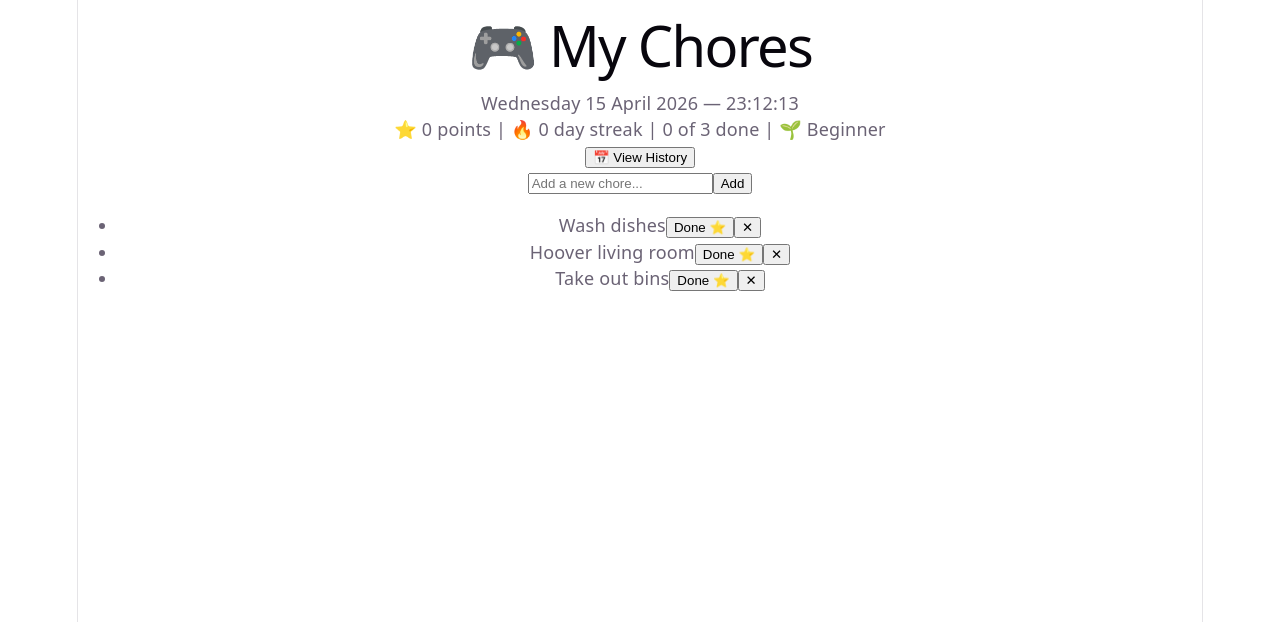
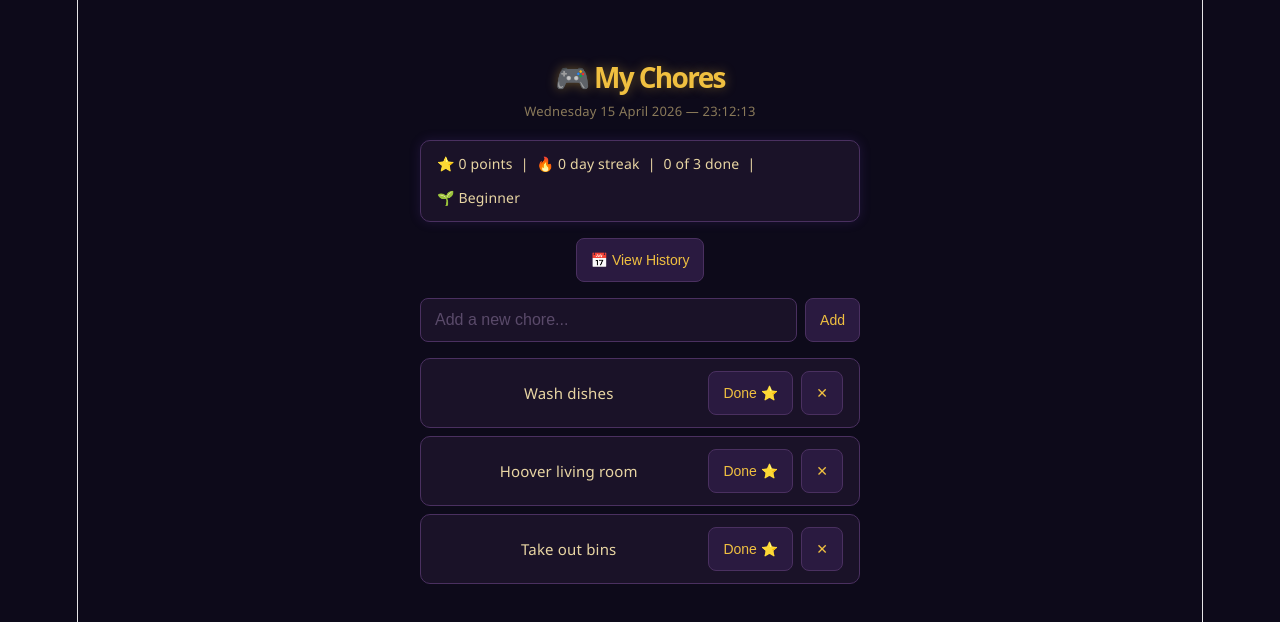
Before and after one commit to sajiduddin11/chore-gamified, a React (Vite) app: page / in a window 1280 px wide. Shown: the top 622 px of the page. Built offline with nearby package versions, Linux system fonts and the light colour scheme.

Commit message:
add RPG styling and effects

```diff
--- a/src/App.css
+++ b/src/App.css
@@ -1,184 +1,271 @@
-.counter {
+/* ---- Global Reset ---- */
+* {
+  margin: 0;
+  padding: 0;
+  box-sizing: border-box;
+}
+
+/* ---- Base Body ---- */
+/* deep dark purple background gives an RPG dungeon feel */
+body {
+  background-color: #0d0a1a;
+  color: #e8d5a3;
+  font-family: 'Segoe UI', sans-serif;
   font-size: 16px;
-  padding: 5px 10px;
-  border-radius: 5px;
-  color: var(--accent);
-  background: var(--accent-bg);
-  border: 2px solid transparent;
-  transition: border-color 0.3s;
-  margin-bottom: 24px;
+  min-height: 100vh;
+}
 
-  &:hover {
-    border-color: var(--accent-border);
+/* ---- Main Container ---- */
+/* centered layout, works on phone and desktop */
+.app {
+  max-width: 480px;
+  margin: 0 auto;
+  padding: 32px 20px;
+}
+
+/* ---- Headings ---- */
+/* gold colour with subtle glow to match RPG theme */
+h1 {
+  font-size: 28px;
+  font-weight: 700;
+  margin-bottom: 8px;
+  color: #f0c040;
+  text-shadow: 0 0 12px rgba(240, 192, 64, 0.4);
+}
+
+h2 {
+  font-size: 18px;
+  font-weight: 600;
+  margin-bottom: 8px;
+  color: #f0c040;
+}
+
+h3 {
+  font-size: 15px;
+  font-weight: 600;
+  margin-bottom: 8px;
+  color: #c9a84c;
+}
+
+/* ---- Date/Time Display ---- */
+.datetime {
+  font-size: 13px;
+  color: #8a7a5a;
+  margin-bottom: 16px;
+}
+
+/* ---- Stats Bar ---- */
+/* dark purple card with gold border for the RPG stats panel feel */
+.stats {
+  background-color: #1a1228;
+  border: 1px solid #4a3060;
+  border-radius: 10px;
+  padding: 10px 16px;
+  font-size: 14px;
+  color: #e8d5a3;
+  margin-bottom: 16px;
+  display: flex;
+  flex-wrap: wrap;
+  gap: 8px;
+  align-items: center;
+  box-shadow: 0 0 12px rgba(100, 60, 180, 0.2);
+}
+
+/* ---- Badges Section ---- */
+/* glowing purple card for earned badges */
+.badges {
+  background-color: #1a1228;
+  border: 1px solid #4a3060;
+  border-radius: 10px;
+  padding: 12px 16px;
+  margin-bottom: 16px;
+  display: flex;
+  flex-wrap: wrap;
+  gap: 8px;
+  align-items: center;
+  box-shadow: 0 0 12px rgba(100, 60, 180, 0.2);
+}
+
+/* individual badge pill with gold styling */
+.badge {
+  background-color: #2a1a40;
+  border: 1px solid #f0c040;
+  border-radius: 20px;
+  padding: 4px 12px;
+  font-size: 13px;
+  color: #f0c040;
+}
+
+/* ---- Badge Unlock Glow Animation ---- */
+/* pulses gold when a new badge is earned */
+@keyframes badgeGlow {
+  0% { box-shadow: 0 0 5px rgba(240, 192, 64, 0.3); }
+  50% { box-shadow: 0 0 20px rgba(240, 192, 64, 0.8); }
+  100% { box-shadow: 0 0 5px rgba(240, 192, 64, 0.3); }
+}
+
+.badge-new {
+  animation: badgeGlow 1.5s ease-in-out 3; /* glows 3 times when unlocked */
+}
+
+/* ---- Buttons ---- */
+/* dark purple with gold text, smooth press and hover effects */
+button {
+  background-color: #2a1a40;
+  color: #f0c040;
+  border: 1px solid #4a3060;
+  border-radius: 8px;
+  padding: 8px 14px;
+  font-size: 14px;
+  cursor: pointer;
+  transition: background-color 0.2s, box-shadow 0.2s, transform 0.1s;
+  min-height: 44px;
+  touch-action: manipulation;
+}
+
+button:hover {
+  background-color: #3a2a55;
+  box-shadow: 0 0 8px rgba(240, 192, 64, 0.3); /* gold glow on hover */
+}
+
+/* scales down when clicked so it feels like a real button press */
+button:active {
+  transform: scale(0.95);
+}
+
+/* ---- Add Chore Row ---- */
+.add-chore {
+  display: flex;
+  gap: 8px;
+  margin: 16px 0;
+}
+
+.add-chore input {
+  flex: 1;
+  background-color: #1a1228;
+  border: 1px solid #4a3060;
+  border-radius: 8px;
+  padding: 10px 14px;
+  color: #e8d5a3;
+  font-size: 16px; /* 16px prevents iOS auto zoom on input tap */
+  outline: none;
+  min-height: 44px;
+  transition: border-color 0.2s;
+}
+
+.add-chore input::placeholder {
+  color: #5a4a6a;
+}
+
+/* gold border when the input is focused */
+.add-chore input:focus {
+  border-color: #f0c040;
+}
+
+/* ---- Chore List ---- */
+ul {
+  list-style: none;
+  margin-top: 8px;
+  display: flex;
+  flex-direction: column;
+  gap: 8px;
+}
+
+/* each chore is a dark purple card with a hover lift effect */
+li {
+  background-color: #1a1228;
+  border: 1px solid #4a3060;
+  border-radius: 10px;
+  padding: 12px 16px;
+  display: flex;
+  align-items: center;
+  justify-content: space-between;
+  gap: 8px;
+  flex-wrap: wrap;
+  transition: transform 0.2s, box-shadow 0.2s;
+}
+
+/* card lifts slightly on hover to feel interactive */
+li:hover {
+  transform: translateY(-2px);
+  box-shadow: 0 4px 12px rgba(100, 60, 180, 0.3);
+}
+
+li span {
+  flex: 1;
+  font-size: 15px;
+  min-width: 0;
+  word-break: break-word;
+  color: #e8d5a3;
+}
+
+/* ---- Completed Chore Style ---- */
+/* fades and strikes through completed chores */
+li.done {
+  opacity: 0.4;
+}
+
+li.done span {
+  text-decoration: line-through;
+  color: #8a7a5a;
+}
+
+/* ---- Points Popup Animation ---- */
+/* the +10 or -10 that floats upward when marking a chore done */
+@keyframes floatUp {
+  0% { opacity: 1; transform: translateY(0); }
+  100% { opacity: 0; transform: translateY(-50px); }
+}
+
+.points-popup {
+  position: fixed;
+  font-size: 20px;
+  font-weight: 700;
+  color: #f0c040;
+  text-shadow: 0 0 10px rgba(240, 192, 64, 0.8);
+  pointer-events: none; /* doesnt block any clicks underneath */
+  animation: floatUp 1s ease-out forwards;
+  z-index: 999;
+}
+
+/* ---- History Page ---- */
+.history-day {
+  background-color: #1a1228;
+  border: 1px solid #4a3060;
+  border-radius: 10px;
+  padding: 16px;
+  margin-bottom: 16px;
+  box-shadow: 0 0 12px rgba(100, 60, 180, 0.15);
+}
+
+.history-day ul {
+  margin-top: 8px;
+}
+
+.history-day li {
+  background-color: #0d0a1a;
+  border: 1px solid #2a1a40;
+  font-size: 14px;
+}
+
+/* ---- General Text ---- */
+p {
+  margin-bottom: 12px;
+  font-size: 14px;
+  color: #a09070;
+}
+
+/* ---- Mobile Responsive ---- */
+@media (max-width: 480px) {
+  .app {
+    padding: 24px 16px;
   }
-  &:focus-visible {
-    outline: 2px solid var(--accent);
-    outline-offset: 2px;
+
+  h1 {
+    font-size: 24px;
+  }
+
+  .stats {
+    font-size: 13px;
   }
 }
-
-.hero {
-  position: relative;
-
-  .base,
-  .framework,
-  .vite {
-    inset-inline: 0;
-    margin: 0 auto;
-  }
-
-  .base {
-    width: 170px;
-    position: relative;
-    z-index: 0;
-  }
-
-  .framework,
-  .vite {
-    position: absolute;
-  }
-
-  .framework {
-    z-index: 1;
-    top: 34px;
-    height: 28px;
-    transform: perspective(2000px) rotateZ(300deg) rotateX(44deg) rotateY(39deg)
-      scale(1.4);
-  }
-
-  .vite {
-    z-index: 0;
-    top: 107px;
-    height: 26px;
-    width: auto;
-    transform: perspective(2000px) rotateZ(300deg) rotateX(40deg) rotateY(39deg)
-      scale(0.8);
-  }
-}
-
-#center {
-  display: flex;
-  flex-direction: column;
-  gap: 25px;
-  place-content: center;
-  place-items: center;
-  flex-grow: 1;
-
-  @media (max-width: 1024px) {
-    padding: 32px 20px 24px;
-    gap: 18px;
-  }
-}
-
-#next-steps {
-  display: flex;
-  border-top: 1px solid var(--border);
-  text-align: left;
-
-  & > div {
-    flex: 1 1 0;
-    padding: 32px;
-    @media (max-width: 1024px) {
-      padding: 24px 20px;
-    }
-  }
-
-  .icon {
-    margin-bottom: 16px;
-    width: 22px;
-    height: 22px;
-  }
-
-  @media (max-width: 1024px) {
-    flex-direction: column;
-    text-align: center;
-  }
-}
-
-#docs {
-  border-right: 1px solid var(--border);
-
-  @media (max-width: 1024px) {
-    border-right: none;
-    border-bottom: 1px solid var(--border);
-  }
-}
-
-#next-steps ul {
-  list-style: none;
-  padding: 0;
-  display: flex;
-  gap: 8px;
-  margin: 32px 0 0;
-
-  .logo {
-    height: 18px;
-  }
-
-  a {
-    color: var(--text-h);
-    font-size: 16px;
-    border-radius: 6px;
-    background: var(--social-bg);
-    display: flex;
-    padding: 6px 12px;
-    align-items: center;
-    gap: 8px;
-    text-decoration: none;
-    transition: box-shadow 0.3s;
-
-    &:hover {
-      box-shadow: var(--shadow);
-    }
-    .button-icon {
-      height: 18px;
-      width: 18px;
-    }
-  }
-
-  @media (max-width: 1024px) {
-    margin-top: 20px;
-    flex-wrap: wrap;
-    justify-content: center;
-
-    li {
-      flex: 1 1 calc(50% - 8px);
-    }
-
-    a {
-      width: 100%;
-      justify-content: center;
-      box-sizing: border-box;
-    }
-  }
-}
-
-#spacer {
-  height: 88px;
-  border-top: 1px solid var(--border);
-  @media (max-width: 1024px) {
-    height: 48px;
-  }
-}
-
-.ticks {
-  position: relative;
-  width: 100%;
-
-  &::before,
-  &::after {
-    content: '';
-    position: absolute;
-    top: -4.5px;
-    border: 5px solid transparent;
-  }
-
-  &::before {
-    left: 0;
-    border-left-color: var(--border);
-  }
-  &::after {
-    right: 0;
-    border-right-color: var(--border);
-  }
-}
--- a/src/pages/Home.jsx
+++ b/src/pages/Home.jsx
@@ -27,6 +27,9 @@ function Home() {
     const [points, setPoints] = useState(() => parseInt(localStorage.getItem('points') || '0'))
     const [streak, setStreak] = useState(() => parseInt(localStorage.getItem('streak') || '0'))
     const [badges, setBadges] = useState(() => JSON.parse(localStorage.getItem('badges') || '[]'))
+
+    // stores the position and text of the floating points popup
+    const [popup, setPopup] = useState(null)
 
     // compares current points against badge thresholds and unlocks any newly earned badges
     function checkBadges(currentPoints) {
@@ -96,13 +99,23 @@ function Home() {
         setNewChore('')
     }
 
-    // toggling a chore awards or deducts 10 points and re-evaluates badge eligibility
-    function toggleDone(id) {
+    // toggling a chore awards or deducts 10 points, shows a floating popup and re-evaluates badges
+    function toggleDone(id, event) {
         const chore = chores.find(c => c.id === id)
         const newPoints = chore.done ? points - 10 : points + 10
         setPoints(newPoints)
         checkBadges(newPoints)
         setChores(chores.map(c => c.id === id ? { ...c, done: !c.done } : c))
+
+        // get the position of the clicked button and show popup there
+        const rect = event.target.getBoundingClientRect()
+        setPopup({
+            x: rect.left,
+            y: rect.top,
+            text: chore.done ? '-10' : '+10'
+        })
+        // remove the popup after 1 second
+        setTimeout(() => setPopup(null), 1000)
     }
 
     function deleteChore(id) {
@@ -128,10 +141,8 @@ function Home() {
                 <span> | </span>
                 <span>{chores.filter(c => c.done).length} of {chores.length} done</span>
                 <span> | </span>
-                {/* level based on total points earned */}
-                <span>
-        {points >= 100 ? '🏆 Chore Master' : points >= 50 ? '⚡ Rising Star' : '🌱 Beginner'}
-    </span>
+                {/* level updates automatically based on total points accumulated */}
+                <span>{points >= 100 ? '🏆 Chore Master' : points >= 50 ? '⚡ Rising Star' : '🌱 Beginner'}</span>
             </div>
 
             {/* badge section only renders if at least one badge has been earned */}
@@ -162,7 +173,8 @@ function Home() {
                     chores.map(chore => (
                         <li key={chore.id} className={chore.done ? 'done' : ''}>
                             <span>{chore.text}</span>
-                            <button onClick={() => toggleDone(chore.id)}>
+                            {/* passes the click event so we know where to show the popup */}
+                            <button onClick={(e) => toggleDone(chore.id, e)}>
                                 {chore.done ? 'Undo' : 'Done ⭐'}
                             </button>
                             <button onClick={() => deleteChore(chore.id)}>✕</button>
@@ -170,6 +182,16 @@ function Home() {
                     ))
                 )}
             </ul>
+
+            {/* floating +10 or -10 popup that appears where the button was clicked */}
+            {popup && (
+                <div
+                    className="points-popup"
+                    style={{ left: popup.x, top: popup.y }}
+                >
+                    {popup.text}
+                </div>
+            )}
         </div>
     )
 }
```
